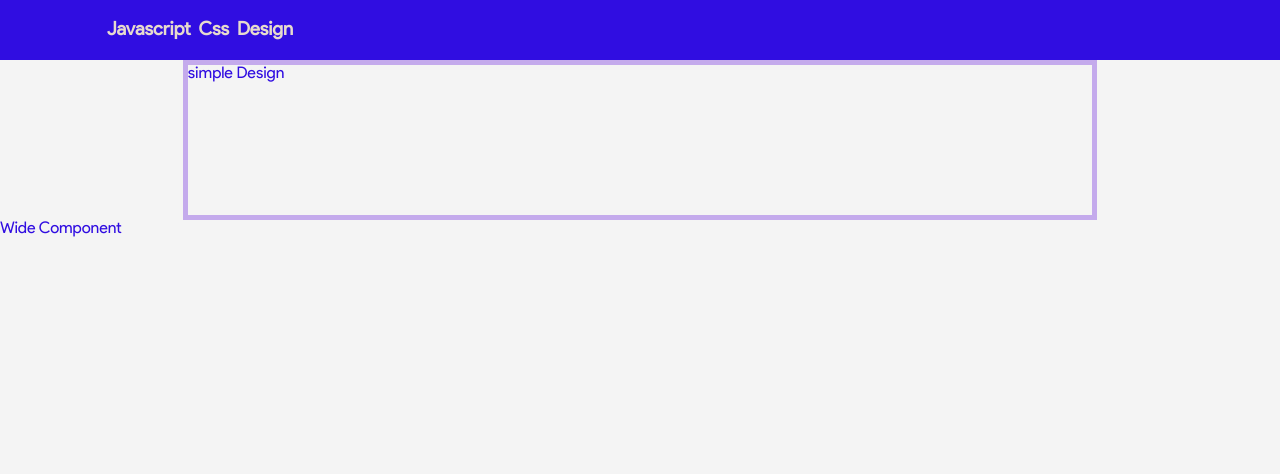
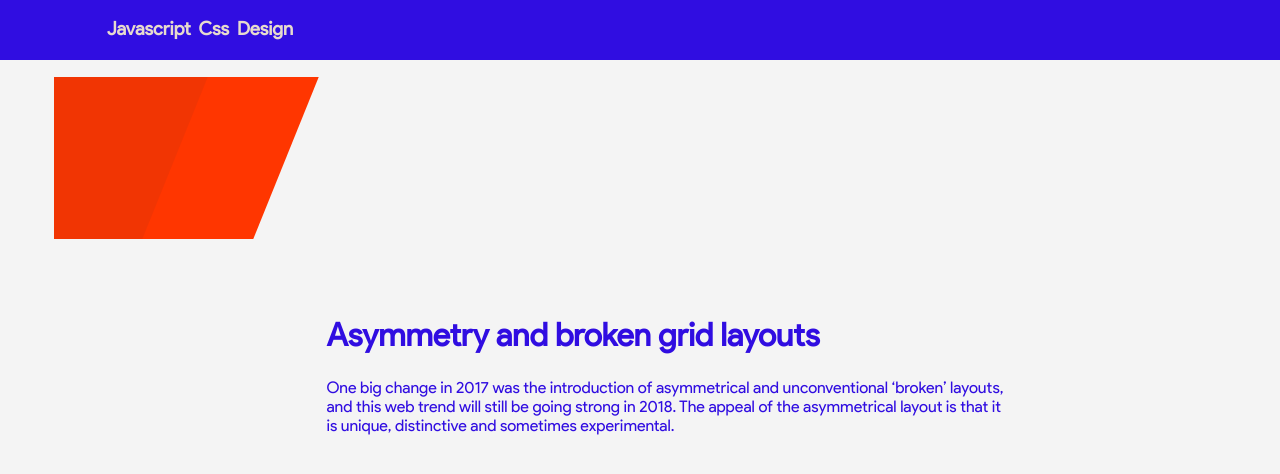
Before and after one commit to kirrosh/wpc, a React app: page /#/design in a window 1280 px wide. Shown: the top 474 px of the page. Built offline with nearby package versions, Linux system fonts and the light colour scheme.

Commit message:
added broken grid layout

```diff
--- a/src/components/GridLayout/utils.ts
+++ b/src/components/GridLayout/utils.ts
@@ -1,12 +1,14 @@
 import React, { ReactNode } from 'react';
 import WideComponent from 'components/GridLayout/WideComponent';
 import { performSimple, performWide } from 'components/GridLayout/hoc';
+import wideComponents from 'components/wideComponents';
+
 
 export const makeItGridy = (children: ReactNode | ReactNode[]) => {
   return React.Children.map(children, (child) => {
     if (typeof child === 'object') {
       // TODO: создать список широких компонентов?
-      if (child.type === WideComponent) {
+      if ([WideComponent, ...wideComponents].some(c => child.type === c)) {
         return performWide(child);
       }
       return performSimple(child);
--- /dev/null
+++ b/src/components/wideComponents/BrokenGrid/elements/BigColoredLabel.tsx
@@ -0,0 +1,23 @@
+import React from 'react';
+import { GridElement, StyledBigColoredLabel, LabelRight } from './styled';
+import { GridElementProps } from './types';
+
+const gridOptions: GridElementProps = {
+  columnStart: 2,
+  columnEnd: 6,
+  rowStart: 2,
+  rowEnd: 12,
+};
+
+class BigColoredLabel extends React.PureComponent {
+  render() {
+    return (
+      <GridElement {...gridOptions}>
+        <StyledBigColoredLabel/>
+        <LabelRight/>
+      </GridElement>
+    );
+  }
+}
+
+export default BigColoredLabel;
--- /dev/null
+++ b/src/components/wideComponents/BrokenGrid/elements/MainText.tsx
@@ -0,0 +1,26 @@
+import React from 'react';
+import { GridElement, StyledBigColoredLabel, LabelRight } from './styled';
+import { GridElementProps } from './types';
+
+const gridOptions: GridElementProps = {
+  columnStart: 7,
+  columnEnd: 20,
+  rowStart: 15,
+  rowEnd: 20,
+};
+
+class MainText extends React.PureComponent {
+  render() {
+    return (
+      <GridElement {...gridOptions}>
+        <h1>Asymmetry and broken grid layouts</h1>
+        <p>One big change in 2017 was the introduction of asymmetrical and unconventional ‘broken’ layouts,
+            and this web trend will still be going strong in 2018.
+           The appeal of the asymmetrical layout is that it is unique,
+            distinctive and sometimes experimental.</p>
+      </GridElement>
+    );
+  }
+}
+
+export default MainText;
--- /dev/null
+++ b/src/components/wideComponents/BrokenGrid/elements/styled.ts
@@ -0,0 +1,44 @@
+import styled from 'styled';
+import { GridElementProps } from './types';
+
+export const StyledBrokenGrid = styled.div`
+  display: grid;
+  grid-template-columns: repeat(24, 1fr);
+  grid-column-gap: 2%;
+  grid-row-gap: 2%;
+  grid-template-rows: repeat(24, 0.5fr);
+  height: 50vh;
+`;
+
+const createBrokenGridElement = (layout: GridElementProps) => {
+  return `
+    grid-column-start: ${layout.columnStart};
+    grid-column-end: ${layout.columnEnd};
+    grid-row-start: ${layout.rowStart};
+    grid-row-end: ${layout.rowEnd};
+  `;
+};
+
+
+export const StyledBigColoredLabel = styled.div`
+  background-color: #f13503;
+  height: 100%;
+  width: 100%;
+`;
+
+export const LabelRight = styled.div`
+  position: absolute;
+    top: 0;
+    left: 63%;
+    width: 58%;
+    height: 100%;
+    background-color: #ff3600;
+    -webkit-transform: skewX(-22deg);
+    transform: skewX(-22deg);
+    overflow: hidden;
+`;
+
+export const GridElement = styled.div<GridElementProps>`
+  ${createBrokenGridElement}
+  position: relative;
+`;
--- /dev/null
+++ b/src/components/wideComponents/BrokenGrid/elements/types.ts
@@ -0,0 +1,6 @@
+export type GridElementProps = {
+  rowStart: number;
+  rowEnd: number;
+  columnStart: number;
+  columnEnd: number;
+};
--- /dev/null
+++ b/src/components/wideComponents/BrokenGrid/index.tsx
@@ -0,0 +1,24 @@
+import React from 'react';
+import { StyledBrokenGrid, GridElement } from './elements/styled';
+import BigColoredLabel from 'components/wideComponents/BrokenGrid/elements/BigColoredLabel';
+import MainText from 'components/wideComponents/BrokenGrid/elements/MainText';
+
+/**
+ * Asymmetry and broken grid layouts
+ * One big change in 2017 was the introduction of asymmetrical and unconventional ‘broken’ layouts,
+ *  and this web trend will still be going strong in 2018.
+ * The appeal of the asymmetrical layout is that it is unique, distinctive and sometimes experimental.
+ */
+
+class BrokenGrid extends React.PureComponent {
+  render() {
+    return (
+      <StyledBrokenGrid {...this.props}>
+        <BigColoredLabel/>
+        <MainText/>
+      </StyledBrokenGrid>
+    );
+  }
+}
+
+export default BrokenGrid;
--- /dev/null
+++ b/src/components/wideComponents/index.ts
@@ -0,0 +1,3 @@
+import BrokenGrid from './BrokenGrid';
+
+export default [BrokenGrid];
--- a/src/pages/DesignPage/index.tsx
+++ b/src/pages/DesignPage/index.tsx
@@ -1,14 +1,12 @@
 import React from 'react';
 import MainLayout from 'components/MainLayout';
-import WideComponent from 'components/GridLayout/WideComponent';
-import { BoldBorder } from './styled';
+import BrokenGrid from 'components/wideComponents/BrokenGrid';
 
 class DesignPage extends React.PureComponent {
   render() {
     return(
       <MainLayout>
-        <BoldBorder>simple Design</BoldBorder>
-        <WideComponent>Wide Component</WideComponent>
+        <BrokenGrid/>
       </MainLayout>
     );
   }
--- a/tsconfig.json
+++ b/tsconfig.json
@@ -7,7 +7,7 @@
     "noImplicitAny": true,
     "sourceMap": true,
     "strict": true,
-    "target": "es5",
+    "target": "esnext",
     "plugins": [
       {
         "name": "typescript-styled-plugin",
```
